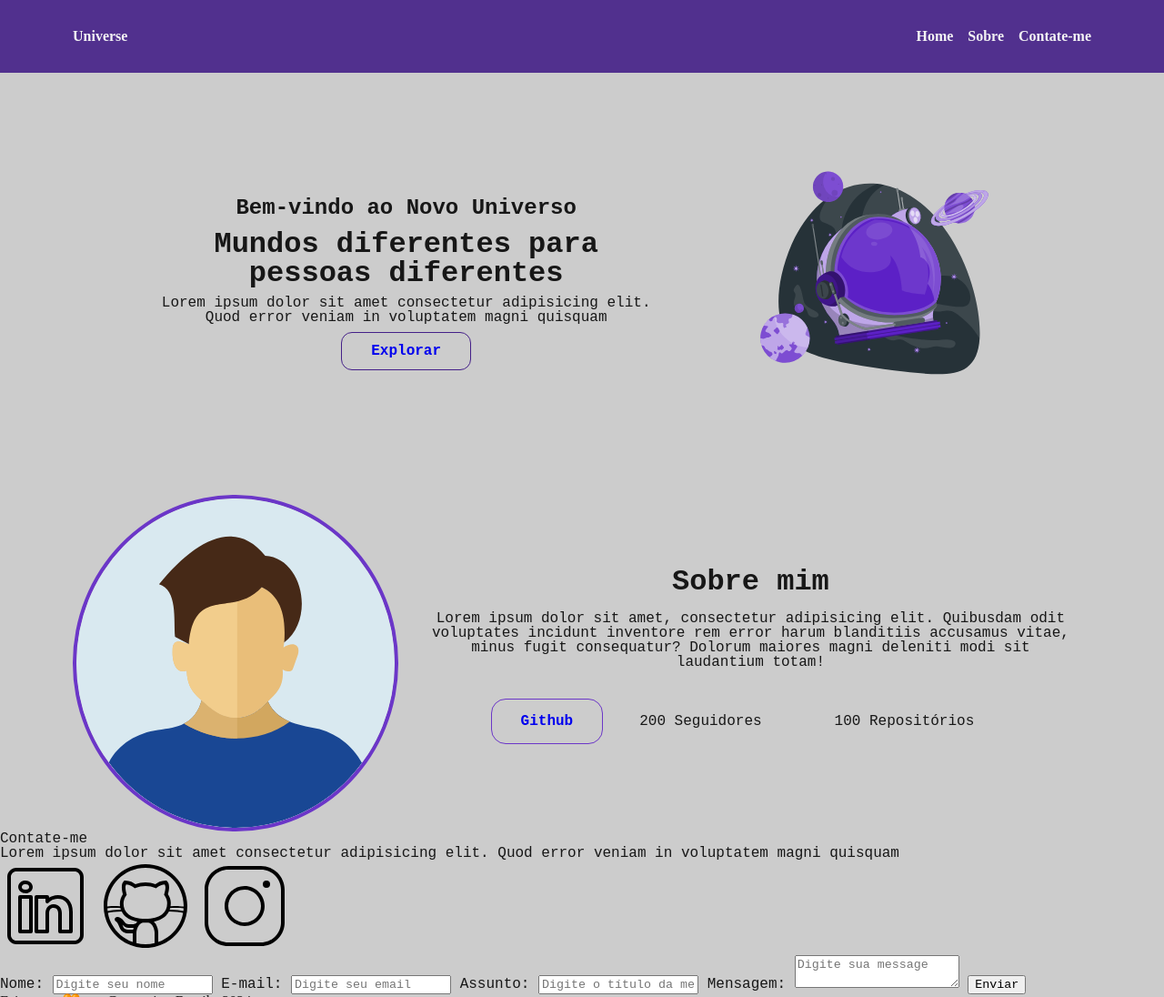
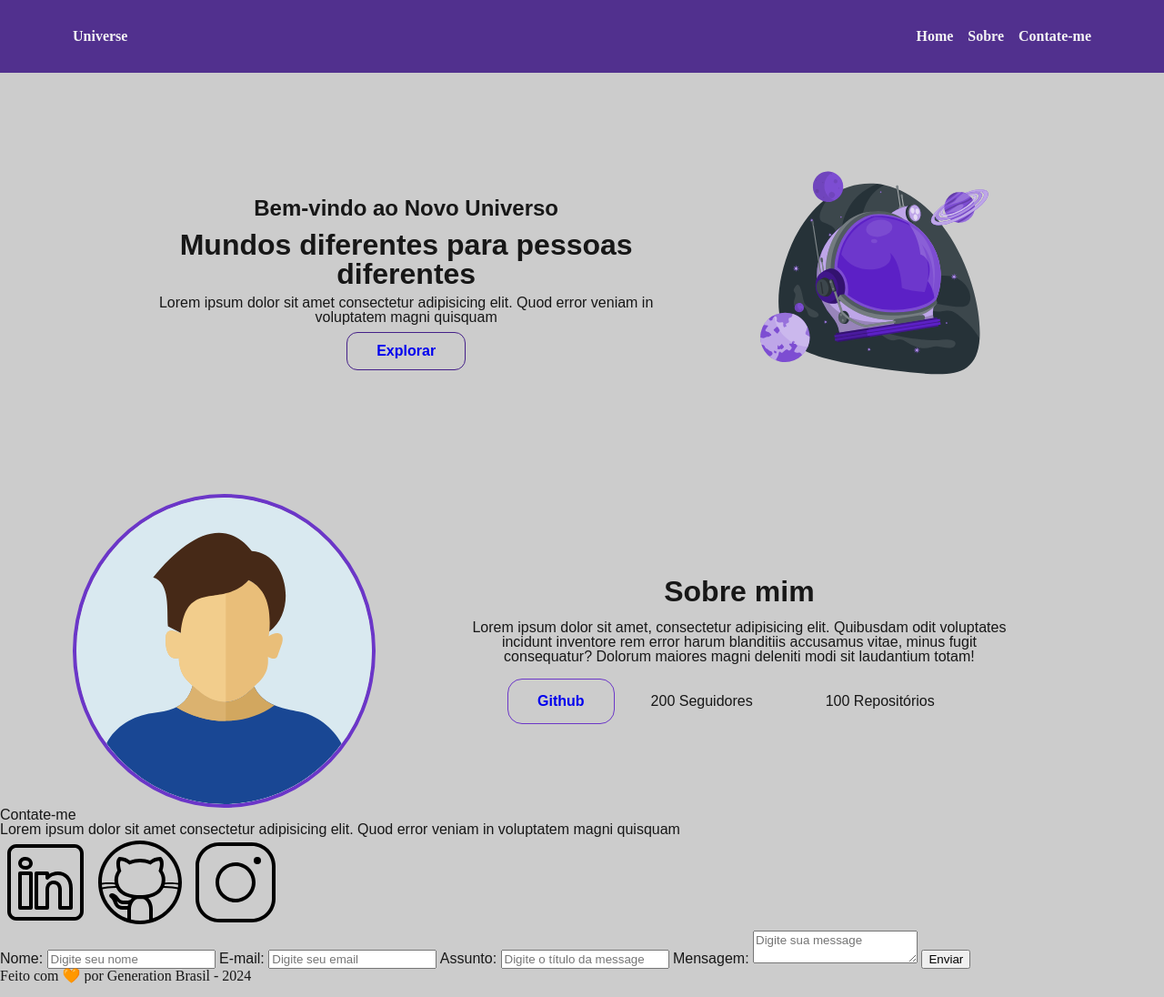
Before and after one commit to Roberdan-Andrade/Portfolio_Generation, a plain HTML site: page index.html in a window 1280 px wide. Shown: the top 1096 px of the page at 91% size. Drawn offline with Linux system fonts and the light colour scheme.

Commit message:
Mudando fonte

```diff
--- a/assets/css/index.css
+++ b/assets/css/index.css
@@ -100,10 +100,12 @@
 
 .sobre_p {
     text-align: center;
+
+    width: 80%;
 }
 
 .sobre_github {
-    margin: 2em 0;
+    margin: 1em 0;
 }
 
 .sobre_github_botao {
--- a/assets/css/stylesheet.css
+++ b/assets/css/stylesheet.css
@@ -13,7 +13,7 @@
 
 * {
     text-decoration: none;
-    font-family: 'Courier New', Courier, monospace;
+    font-family: Arial, Helvetica, sans-serif;
 }
 
 html {
--- a/index.html
+++ b/index.html
@@ -51,7 +51,7 @@
         </section>
 
         <section id="about" class="flex about">
-            <img class="about_foto" src="assets/img/user_01.svg" alt="Foto do Perfil do Github" width="350px">
+            <img class="about_foto" src="assets/img/user_01.svg" alt="Foto do Perfil do Github" width="325px">
 
             <article id="sobre_texto" class="flex sobre_texto">
                 <h1 class="sobre_h1">Sobre mim</h1>
```
